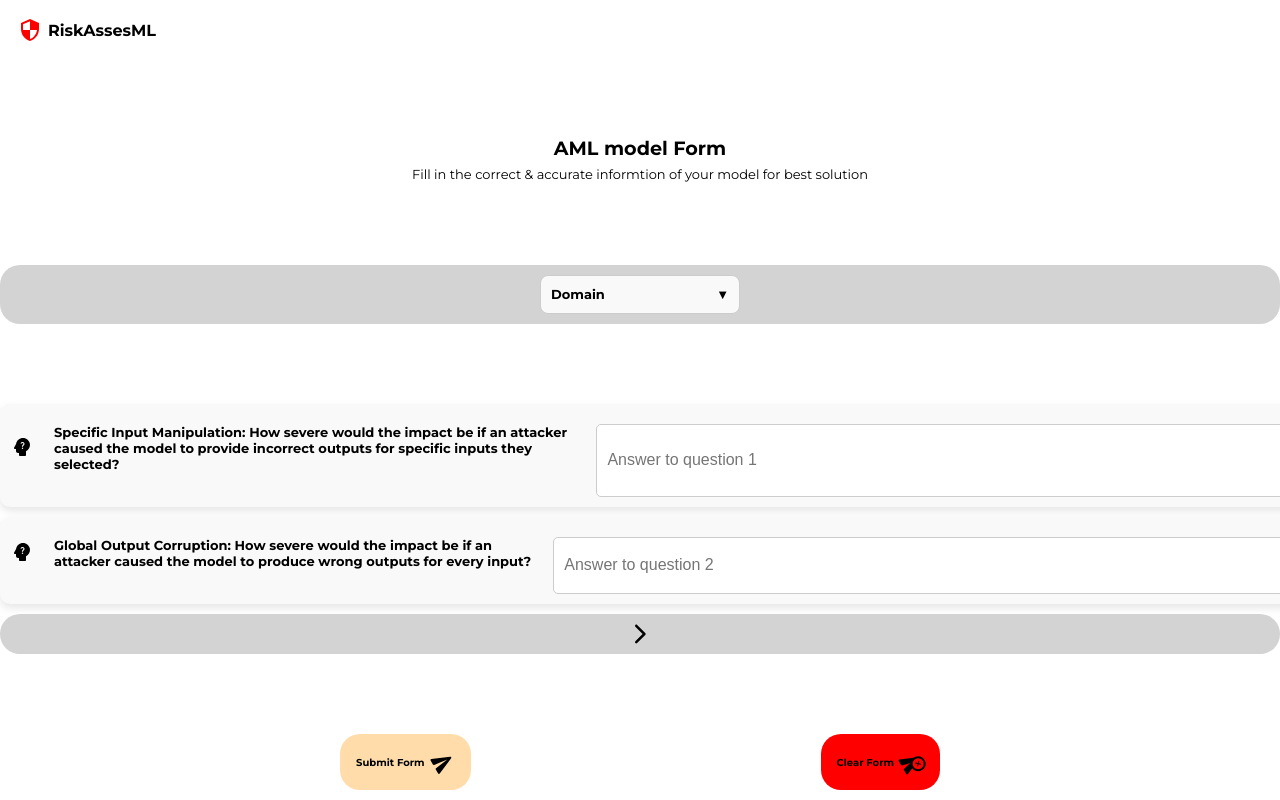
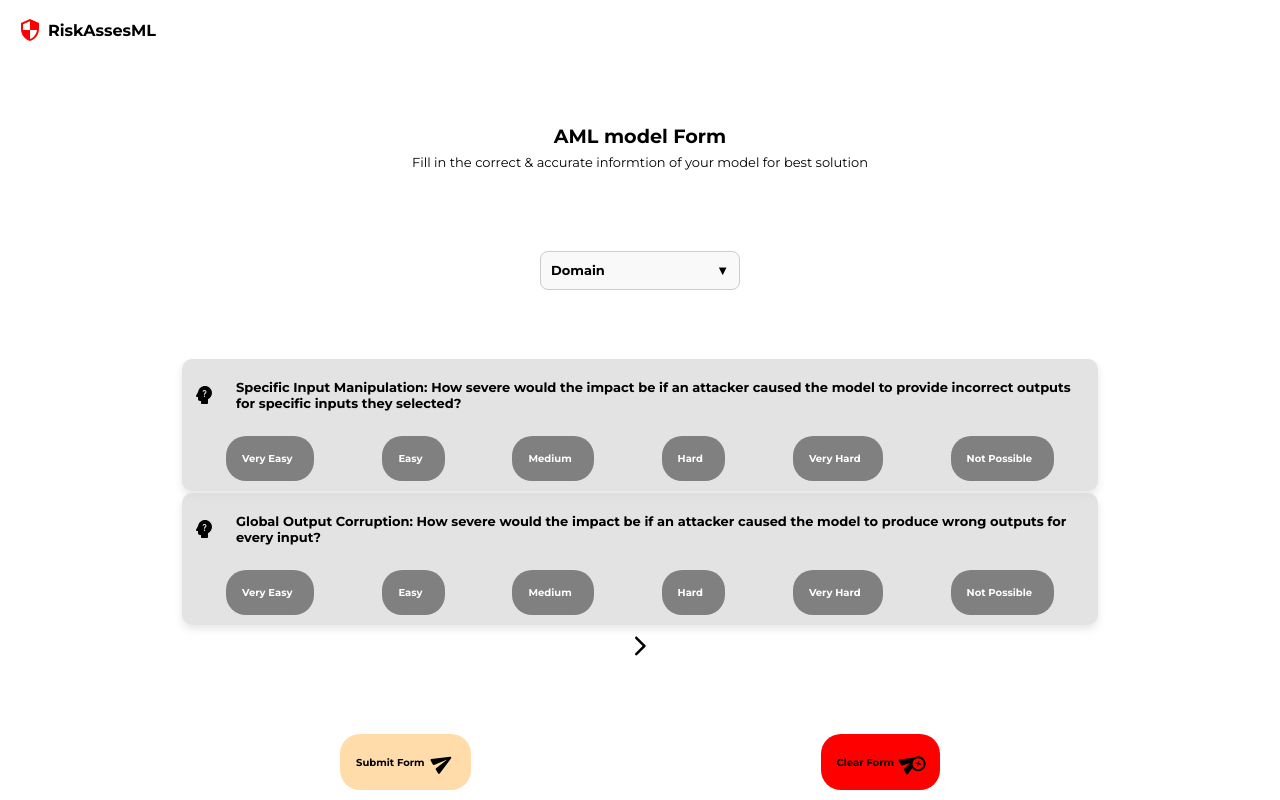
Before and after one commit to naamaelbaz/riskAssesmentTool, a React (Create React App) app: page /form in a window 1280 px wide. Built offline with nearby package versions, Linux system fonts and the light colour scheme.

Commit message:
adding qustion answer options

```diff
--- a/src/Schemas/step1schema.tsx
+++ b/src/Schemas/step1schema.tsx
@@ -1,6 +1,11 @@
 export interface Option{
   id:number;
-  value:string[];
+  value:string
+}
+
+export interface OptionQ{
+  id:number;
+  value:Option[];
 }
 
 export interface QuestionStorage{
@@ -11,242 +16,152 @@ export interface QuestionStorage{
   optId:number;
 }
 
-export const options: Option[] =[
+export const options: OptionQ[] =[
 
-  { id: 1, value:  [
-    "Very High",
-    "High",
-    "Medium Impact",
-    "Low",
-    "Very Low"
+  { id: 1, value:[
+    {id: 1, value:"Very High"},
+    {id: 2, value:"High"},
+    {id: 3, value:"Medium Impact"},
+    {id: 4, value:"Low"},
+    {id: 5, value:"Very Low"}
   ], },
-  { id: 2, value:   [
-    "Very Easy",
-    "Easy",
-    "Medium",
-    "Hard",
-    "Very Hard",
-    "Not Possible"
+  { id: 2, value:[
+    {id: 1, value:"Very Easy"},
+    {id: 2, value:"Easy"},
+    {id: 3, value:"Medium"},
+    {id: 4, value:"Hard"},
+    {id: 5, value:"Very Hard"},
+    {id:6, value: "Not Possible"}
   ], },
-  { id: 3, value:  [
-    "No manual feature engineering",
-    "Basic manual feature engineering",
-    "Extensive manual feature engineering"
-  ],  },
-  { id: 4, value:  [
-    "None",
-    "Basic",
-    "Extensive"
-  ],  },
-  { id: 5, value:    [
-    "Very Insecure",
-    "Insecure",
-    "Moderately Secure",
-    "Secure",
-    "Very Secure"
-  ],  },
-  { id: 6, value:   [
-    "Always",
-    "Often",
-    "Sometimes",
-    "Rarely",
-    "Very Rarely"
-  ],  },
+  { id: 3, value: [
+    {id: 1, value: "No manual feature engineering"},
+    {id: 2, value: "Basic manual feature engineering"},
+    {id: 3, value: "Extensive manual feature engineering"}
+  ] },
+  { id: 4, value: [
+    {id: 1, value: "None"},
+    {id: 2, value: "Basic"},
+    {id: 3, value: "Extensive"}
+  ] },
+  { id: 5, value: [
+    {id: 1, value: "Very Insecure"},
+    {id: 2, value: "Insecure"},
+    {id: 3, value: "Moderately Secure"},
+    {id: 4, value: "Secure"},
+    {id: 5, value: "Very Secure"}
+  ] },
+  { id: 6, value: [
+    {id: 1, value: "Always"},
+    {id: 2, value: "Often"},
+    {id: 3, value: "Sometimes"},
+    {id: 4, value: "Rarely"},
+    {id: 5, value: "Very Rarely"}
+  ] },
   { id: 7, value: [
-    "Full access to the models flow",
-    "Decision-based",
-    "Score-based",
-    "No feedback"
-  ],  },
+    {id: 1, value: "Full access to the models flow"},
+    {id: 2, value: "Decision-based"},
+    {id: 3, value: "Score-based"},
+    {id: 4, value: "No feedback"}
+  ] },
   { id: 8, value: [
-    "Fine Tuning",
-    "Train From Scratch"
-  ],  },
+    {id: 1, value: "Fine Tuning"},
+    {id: 2, value: "Train From Scratch"}
+  ] },
   { id: 9, value: [
-    "No Evaluation",
-    "Yes, but without A/B testing",
-    "Yes, with A/B testing"
-  ],  },
+    {id: 1, value: "No Evaluation"},
+    {id: 2, value: "Yes, but without A/B testing"},
+    {id: 3, value: "Yes, with A/B testing"}
+  ] },
   { id: 10, value: [
-    "Complete Knowledge",
-    "Partial Knowledge (Raw Data)",
-    "Limited Knowledge (Data Property)",
-    "Little to No Knowledge"
-  ],  },
-  { id: 11, value:  [
-    "Complete Knowledge",
-    "Known architecture",
-    "Hyperparam",
-    "Algorithm",
-    "Task",
-    "Unknown"
-  ],  },
-  { id: 12, value:  [
-    "Deep Learning",
-    "Ensemble",
-    "Decision Trees",
-    "Standard ML (e.g., SVM, k-means,…)"
-  ],  },
-  { id: 13, value:  [
-    "Classification",
-    "Semi supervised",
-    "unsupervised (clustering)",
-    "Regression",
-    "Reinforcement learning",
-    "Object Detection",
-    "LLM"
-  ],  },
-
-  { id: 14, value:   [
-    "Images (computer vision)",
-    "Text (NLP)",
-    "Tabular",
-    "Voice"
-  ],  },
-
-  { id: 15, value:   [
-    "Cyber",
-    "Finance",
-    "Computer Vision",
-    "Speech",
-    "Recommender system",
-    "Network",
-    "NLP (TEXT)"
-  ],  },
-
-  { id: 16, value:    [
-    "No impact at all",
-    "Minimal impact (1%-2%)",
-    "Some impact (up to 5%)",
-    "Moderate impact (5%-10%)",
-    "Extended impact (10%-15%)"
-  ],  },
-  { id: 17, value:  [
-    "Very Relevant",
-    "Relevant",
-    "Somewhat relevant",
-    "Almost not relevant",
-    "Not relevant at all"
-  ],  },
-  { id: 18, value:   [
-    "aishell-1",
-    "AlphaGo Zero",
-    "Amazon",
-    "Baidu Apollo real-world LiDAR data",
-    "Bird&Bicycle",
-    "CASIA-WebFace",
-    "CIFAR",
-    "COCO",
-    "CSTR VCTK Corpus",
-    "Chest X-Ray",
-    "Dermofit",
-    "Dermoscopy",
-    "Fundoscopy",
-    "GNU radio ML dataset RML2016.10a",
-    "Google",
-    "Google",
-    "GTSRB",
-    "HMDB-51",
-    "IMDB",
-    "ILSVRC",
-    "IEEE",
-    "ImageNet",
-    "Kaggle",
-    "Kinetics-400",
-    "LFW",
-    "LISA",
-    "Libri",
-    "LOBSTER centisecond-resolution data",
-    "METR-LA",
-    "MNIST",
-    "MS-COCO",
-    "MR",
-    "MultiMNIST",
-    "NoGo",
-    "NSL-KDD",
-    "OASIS",
-    "PEMS-BAY",
-    "PIPA",
-    "Places365",
-    "Power system",
-    "RML",
-    "Spoken commands",
-    "T1w 3D MRI images",
-    "TALFW",
-    "Tiny-Imagenet",
-    "UCF-101",
-    "VoxCeleb1",
-    "WSJ",
-    "YOHO"
-  ],  },
-  { id: 19, value:   [
-    "12-layer convnet",
-    "Alexnet",
-    "AllConv",
-    "Amazon",
-    "ASR systems",
-    "Att2in",
-    "Baidu Apollo",
-    "BLE IoT devices",
-    "Bottom-up Top-down",
-    "CIFAR",
-    "CNN",
-    "Commercial APIs",
-    "Context-aware model",
-    "DenseNet",
-    "DNN",
-    "DT",
-    "End-to-end deep neural network",
-    "Facebook fastText",
-    "GMM-UBM",
-    "GooglLeNet",
-    "Google",
-    "GraphWaveNet",
-    "Hash",
-    "IBM",
-    "I3D",
-    "ImageNet",
-    "Inc",
-    "Inception",
-    "J48",
-    "Kaldi",
-    "KNN",
-    "LeNet",
-    "Linear classifiers",
-    "Lingvo",
-    "LR",
-    "LSTM",
-    "MCTS",
-    "MFCC",
-    "Microsoft Azure",
-    "Microsoft Cortana",
-    "MLP",
-    "MobileFaceNet",
-    "MobileNet",
-    "MNIST",
-    "NB",
-    "nasnet",
-    "NiN",
-    "NTIMIT",
-    "PDQ",
-    "PLDA",
-    "Policy-Value neural network (PV-NN)",
-    "Random Forest",
-    "ResNet",
-    "RF",
-    "ROBERTa",
-    "RNN-ADV",
-    "SegNet",
-    "SqueezeNet",
-    "SVM",
-    "Talentedsoft",
-    "UNet",
-    "VGG",
-    "vit",
-    "WRN",
-    "X-vector",
-    "YOLO"
-  ],  },
+    {id: 1, value: "Complete Knowledge"},
+    {id: 2, value: "Partial Knowledge (Raw Data)"},
+    {id: 3, value: "Limited Knowledge (Data Property)"},
+    {id: 4, value: "Little to No Knowledge"}
+  ] },
+  { id: 11, value: [
+    {id: 1, value: "Complete Knowledge"},
+    {id: 2, value: "Known architecture"},
+    {id: 3, value: "Hyperparam"},
+    {id: 4, value: "Algorithm"},
+    {id: 5, value: "Task"},
+    {id: 6, value: "Unknown"}
+  ] },
+  { id: 12, value: [
+    {id: 1, value: "Deep Learning"},
+    {id: 2, value: "Ensemble"},
+    {id: 3, value: "Decision Trees"},
+    {id: 4, value: "Standard ML (e.g., SVM, k-means,…)"}
+  ] },
+  { id: 13, value: [
+    {id: 1, value: "Classification"},
+    {id: 2, value: "Semi supervised"},
+    {id: 3, value: "Unsupervised (clustering)"},
+    {id: 4, value: "Regression"},
+    {id: 5, value: "Reinforcement learning"},
+    {id: 6, value: "Object Detection"},
+    {id: 7, value: "LLM"}
+  ] },
+  { id: 14, value: [
+    {id: 1, value: "Images (computer vision)"},
+    {id: 2, value: "Text (NLP)"},
+    {id: 3, value: "Tabular"},
+    {id: 4, value: "Voice"}
+  ] },
+  { id: 15, value: [
+    {id: 1, value: "Cyber"},
+    {id: 2, value: "Finance"},
+    {id: 3, value: "Computer Vision"},
+    {id: 4, value: "Speech"},
+    {id: 5, value: "Recommender system"},
+    {id: 6, value: "Network"},
+    {id: 7, value: "NLP (TEXT)"}
+  ] },
+  { id: 16, value: [
+    {id: 1, value: "No impact at all"},
+    {id: 2, value: "Minimal impact (1%-2%)"},
+    {id: 3, value: "Some impact (up to 5%)"},
+    {id: 4, value: "Moderate impact (5%-10%)"},
+    {id: 5, value: "Extended impact (10%-15%)"}
+  ] },
+  { id: 17, value: [
+    {id: 1, value: "Very Relevant"},
+    {id: 2, value: "Relevant"},
+    {id: 3, value: "Somewhat relevant"},
+    {id: 4, value: "Almost not relevant"},
+    {id: 5, value: "Not relevant at all"}
+  ] },
+  { id: 17, value: [
+    {id: 1, value: "Very Relevant"},
+    {id: 2, value: "Relevant"},
+    {id: 3, value: "Somewhat relevant"},
+    {id: 4, value: "Almost not relevant"},
+    {id: 5, value: "Not relevant at all"}
+  ] },
+  { id: 18, value: [
+    {id: 1, value: "aishell-1"},
+    {id: 2, value: "AlphaGo Zero"},
+    {id: 3, value: "Amazon"},
+    {id: 4, value: "Baidu Apollo real-world LiDAR data"},
+    {id: 5, value: "Bird&Bicycle"},
+    {id: 6, value: "CASIA-WebFace"},
+    {id: 7, value: "CIFAR"},
+    {id: 8, value: "COCO"},
+    {id: 9, value: "CSTR VCTK Corpus"},
+    {id: 10, value: "Chest X-Ray"},
+    {id: 11, value: "Dermofit"},
+    {id: 12, value: "Dermoscopy"},
+    {id: 13, value: "Fundoscopy"},
+    {id: 14, value: "GNU radio ML dataset RML2016.10a"},
+    {id: 15, value: "Google"},
+    {id: 16, value: "GTSRB"},
+    {id: 17, value: "HMDB-51"},
+    {id: 18, value: "IMDB"},
+    {id: 19, value: "ILSVRC"},
+    {id: 20, value: "IEEE"},
+    {id: 21, value: "ImageNet"},
+    {id: 22, value: "Kaggle"},
+    {id: 23, value: "Kinetics-400"}
+  ] }
   ]
 
 
--- a/src/components/Button/Button.css
+++ b/src/components/Button/Button.css
@@ -16,6 +16,14 @@
     background-color: white;
   }
 
+.green{
+  background-color: rgb(47, 146, 47);
+}
+
+.gray{
+  background-color: gray;
+}
+
 .white-color{
     color: white;;
 }
@@ -27,7 +35,11 @@
 .submit-color{
   background-color:#FFDCAA;
 }
-
+.submit-border-color{
+  border: 2px solid transparent;
+  padding: 8px;
+  border-color:#FFDCAA;
+}
 .clear-color{
   background-color: red;
 }
--- a/src/components/FormPage/FormPage.css
+++ b/src/components/FormPage/FormPage.css
@@ -56,8 +56,6 @@ html, body {
 .header{
     display: flex;
     border-radius: 20px;
-
-    background-color: lightgrey;
     justify-content: center;
     justify-content: space-around;
 }
--- a/src/components/MultiStepForm/MultiStepForm.css
+++ b/src/components/MultiStepForm/MultiStepForm.css
@@ -16,11 +16,16 @@
     display: flex;
     border-radius: 20px;
     padding: 8px;
-    background-color: lightgrey;
     justify-content: center;
-    justify-content: space-around;
 }
 
 .arrow{
     cursor: pointer;
+    font-size: x-large;
 }
+
+.form-container{
+    display: flex;
+    flex-direction: column;
+    justify-content: center;
+}
--- a/src/components/MultiStepForm/MultiStepForm.tsx
+++ b/src/components/MultiStepForm/MultiStepForm.tsx
@@ -4,7 +4,9 @@ import QuestionItem from '../QuetionItem/QuetionItem.tsx';
 import ArrowForwardIosRoundedIcon from '@mui/icons-material/ArrowForwardIosRounded';
 import ArrowBackIosNewRoundedIcon from '@mui/icons-material/ArrowBackIosNewRounded';
 import "./MultiStepForm.css"
-import {QuestionOptions,QuestionStorage, questionsStorage, options} from "../../Schemas/step1schema.tsx"
+import {OptionQ,options,questionsStorage} from "../../Schemas/step1schema.tsx"
+import Button from '../Button/Button.tsx'
+import ArrowCircleRightOutlinedIcon from '@mui/icons-material/ArrowCircleRightOutlined';
 
 const MultiStepForm: React.FC<{ domain: string }>= ({domain='Impact'}) => {
   const { control, handleSubmit } = useForm();
@@ -37,12 +39,13 @@ const MultiStepForm: React.FC<{ domain: string }>= ({domain='Impact'}) => {
   };
 
 
+
   return (
-    <form onSubmit={handleSubmit(onSubmit)}>
-      {questionsChunks[currentStep]?.map((question) => (
+    <form className='form-container' onSubmit={handleSubmit(onSubmit)}>
+      {questionsChunks[currentStep]?.map((question) =>
+      (
         <div key={question.id}>
-          <QuestionItem question={question} control={control} />
-
+          <QuestionItem question={question} options={options[question.optId]?.value || []} control={control} />
         </div>
 
       ))}
@@ -53,7 +56,7 @@ const MultiStepForm: React.FC<{ domain: string }>= ({domain='Impact'}) => {
         {currentStep < questionsChunks.length - 1 ? (
           <ArrowForwardIosRoundedIcon className='arrow' onClick={nextStep}/>
         ) : (
-          <button type="submit">Submit</button>
+          <Button text='Submit Domain' wBorder='submit-border-color' color='black-color'></Button>
         )}
       </div>
     </form>
--- a/src/components/QuetionItem/QuetionItem.css
+++ b/src/components/QuetionItem/QuetionItem.css
@@ -20,16 +20,16 @@
 }
 
 .card {
-    width: 100%;
-    /* max-width: 400px; */
-    margin: 10px auto;
+
+    margin: 1px auto;
     padding: 10px;
     border-radius: 10px;
-    background-color: #f9f9f9;
+    background-color:#d7d7d7ae;
     box-shadow: 0 4px 8px rgba(0, 0, 0, 0.1);
     display: flex;
-    flex-direction: row;
-    justify-content: space-around;
+    flex-direction: column;
+    align-items: flex-start;
+    width: 70%;
   }
 
   .card-header {
@@ -39,11 +39,19 @@
   }
 
   .icon {
+    display: flex;
     font-size: 2rem;
     margin-right: 10px;
     cursor: pointer;
+
   }
+  .innerQ{
+    display: flex;
+    flex-direction: row;
+    justify-content: space-evenly;
+    align-items: center;
 
+  }
   .question-title {
     display: flex;
     align-items: center;
@@ -53,6 +61,8 @@
     font-weight: bold;
     margin: 10px;
   }
+
+
 
   .answer-input {
     width: 100%;
@@ -68,3 +78,17 @@
   .answer-input:focus {
     border-color: #007bff;
   }
+
+.answer-container{
+  display: flex;
+  justify-content: center;
+  width: 100%;
+}
+
+.answer-item {
+  display: flex;
+  justify-content: space-around; /* Ensures buttons are spaced evenly */
+  align-items: center;
+  width: 100%; /* Ensures it spans the entire container */
+  flex-wrap: wrap; /* Allows wrapping if needed */
+}
--- a/src/components/QuetionItem/QuetionItem.tsx
+++ b/src/components/QuetionItem/QuetionItem.tsx
@@ -3,7 +3,9 @@ import { Controller } from 'react-hook-form';
 import './QuetionItem.css';
 import PsychologyAltRoundedIcon from '@mui/icons-material/PsychologyAltRounded';
 import Tooltip from '@mui/material/Tooltip';
-import DropDown from '../DropDown/DropDown.tsx';
+import {Option} from "../../Schemas/step1schema.tsx"
+import Button from '../Button/Button.tsx'
+
 
 interface Question {
   id: number;
@@ -13,13 +15,14 @@ interface Question {
 
 interface QuestionItemProps {
   question: Question;
-  options: string[]; // Assuming options is an array of strings
+  options: Option[]; // Assuming options is an array of strings
   control: any; // Replace 'any' with the appropriate type from react-hook-form
 }
 
-const QuestionItem: React.FC<QuestionItemProps> = ({ question, control }) => {
+const QuestionItem: React.FC<QuestionItemProps> = ({ question, options, control }) => {
+
   const [selectedVal, setSelectedVal] = useState<string>("");
-
+  const[clicked,setClicked] = useState<boolean>(false);
   const handleValChange = (value: string) => {
     console.log("Selected Domain:", value); // You can use this value for further logic
     setSelectedVal(value);
@@ -28,26 +31,30 @@ const QuestionItem: React.FC<QuestionItemProps> = ({ question, control }) => {
   return (
     <div className="card">
       <div className="card-header">
+
+        <div className='innerQ'>
         <Tooltip title={question.example}>
           <div className="icon"><PsychologyAltRoundedIcon /></div>
         </Tooltip>
-        <div className="question-title">{question.question}</div>
+        <div className="question-title">{question.question}  </div>
 
-      </div>
-      <Controller
-        name={`question${question.id}`}
-        control={control}
-        defaultValue=""
-        render={({ field }) => (
-          <input
-            {...field}
-            className="answer-input"
-            placeholder={`Answer to question ${question.id}`}
-          />
+        </div>
 
-        )}
-      />
+        </div>
 
+        <div className='answer-container'>
+                  <div className='answer-item'>
+                   {options.map((option) => (
+                    <Button
+                      key={option.id}
+                      text={option.value}
+                      bgColor={selectedVal === option.value ? "green" : "gray"}
+                      color="white-color"
+                      onClick={() => handleValChange(option.value)}
+                    />
+                  ))}
+                  </div>
+            </div>
     </div>
   );
 };
```
